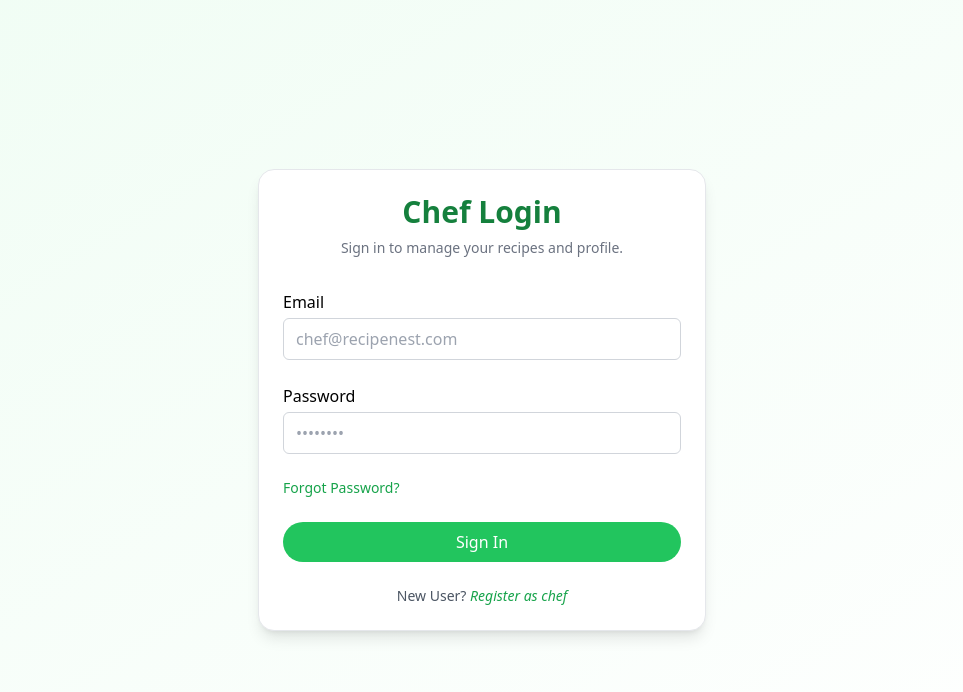
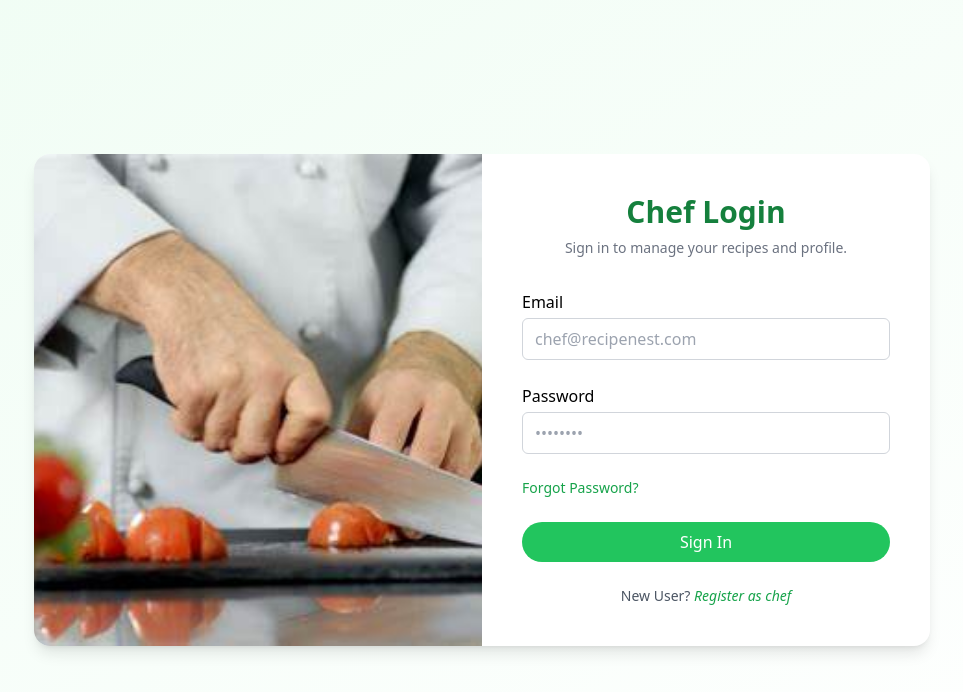
Before and after one commit to prapti7777/ReactProject, a React (Vite) app: page /login in a window 1280 px wide. Shown: the top 692 px of the page, without its empty margins (158-1121 px from the left). Built offline with nearby package versions, Linux system fonts and the light colour scheme.

Commit message:
updated the login page to have two coloums

```diff
--- a/src/pages/Login.jsx
+++ b/src/pages/Login.jsx
@@ -3,7 +3,6 @@ import React, { useState } from "react";
 import { useNavigate } from "react-router-dom";
 import Input from "@/component/UI/Input";
 import Button from "@/component/UI/Button";
-import Card from "@/component/UI/Card";
 import axios from "axios";
 
 const Login = () => {
@@ -41,11 +40,9 @@ const Login = () => {
         `${import.meta.env.VITE_API_URL}/api/Auth/login`,
         formData
       );
-
-      // Save token and user info if needed
       if (response.status === 200 && response.data.token) {
         localStorage.setItem("token", response.data.token);
-        localStorage.setItem("chefId", response.data.user.id); // Save user id as chefId
+        localStorage.setItem("chefId", response.data.user.id);
         navigate("/chef-dashboard");
       } else {
         setGeneralError("Invalid email or password.");
@@ -62,9 +59,19 @@ const Login = () => {
 
   return (
     <div className="min-h-screen flex items-center justify-center bg-gradient-to-br from-green-50 to-white px-4 sm:px-6 py-20">
-      <div className="w-full max-w-md">
-        <Card className="p-10 rounded-2xl shadow-lg border border-gray-200 bg-white">
-          <h2 className="text-2xl sm:text-3xl font-semibold text-center text-green-700 mb-2">
+      <div className="flex w-full max-w-4xl bg-white rounded-2xl shadow-lg overflow-hidden">
+        {/* Left: Image */}
+        <div className="hidden lg:block lg:w-1/2">
+          <img
+            src="/Images/cheflogin.jpeg"
+            alt="Chef cooking"
+            className="object-cover w-full h-full"
+          />
+        </div>
+
+        {/* Right: Form */}
+        <div className="w-full lg:w-1/2 p-10">
+          <h2 className="text-2xl sm:text-3xl font-semibold text-green-700 mb-2 text-center">
             Chef Login
           </h2>
           <p className="text-center text-gray-500 mb-8 text-sm">
@@ -127,7 +134,7 @@ const Login = () => {
               Register as chef
             </span>
           </p>
-        </Card>
+        </div>
       </div>
     </div>
   );
```
